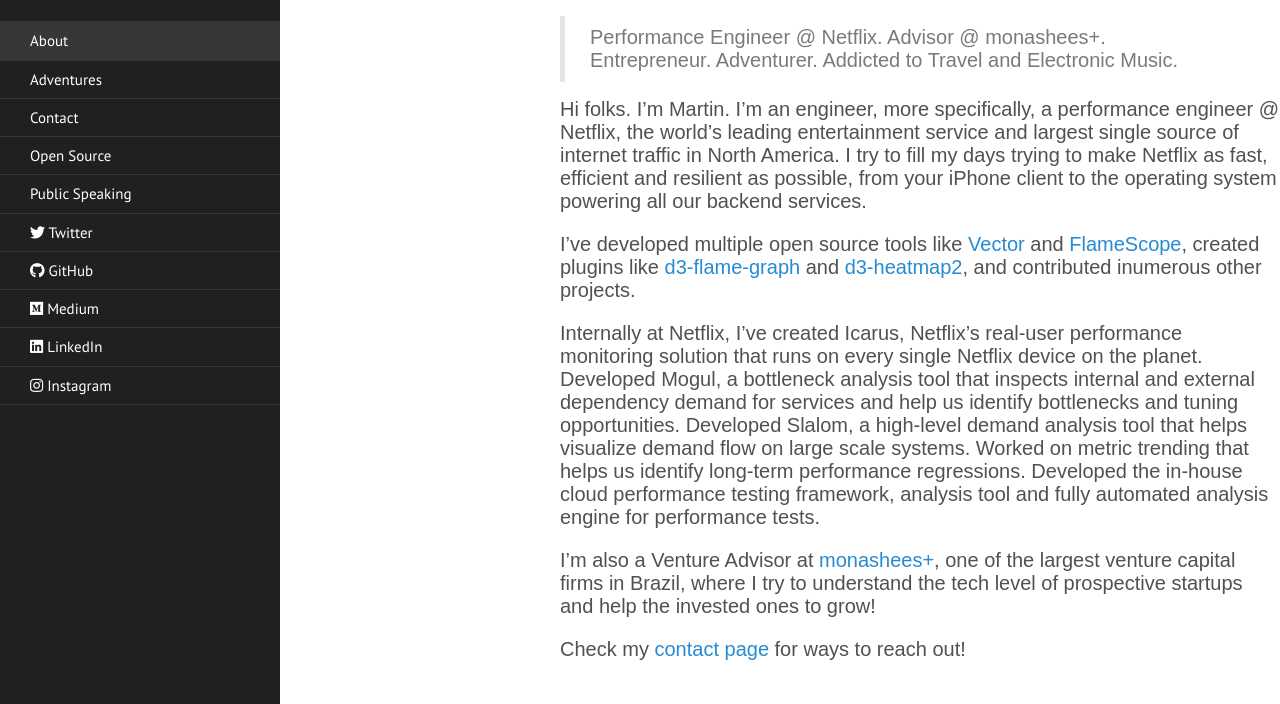
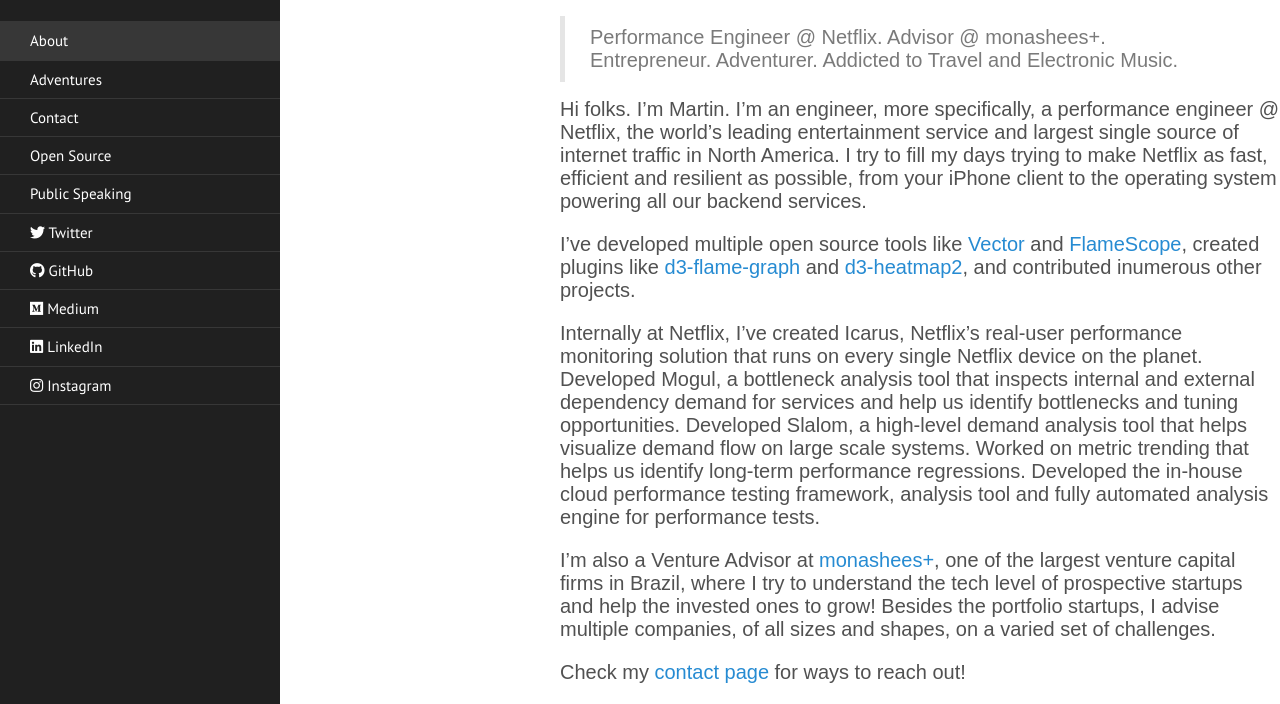
Before and after one commit to spiermar/spiermar.github.io, a Jekyll site: the page built from index.md, in a window 1280 px wide and 980 px high, cut to the strip 276-980 px from the top of the window. Built offline with Jekyll 4.4.1, drawn with Linux system fonts in a browser that asks for light colours; nearby versions of some CDN libraries.

```diff
--- a/index.md
+++ b/index.md
@@ -13,6 +13,6 @@ I've developed multiple open source tools like [Vector](https://github.com/Netfl
 
 Internally at Netflix, I've created Icarus, Netflix's real-user performance monitoring solution that runs on every single Netflix device on the planet. Developed Mogul, a bottleneck analysis tool that inspects internal and external dependency demand for services and help us identify bottlenecks and tuning opportunities. Developed Slalom, a high-level demand analysis tool that helps visualize demand flow on large scale systems. Worked on metric trending that helps us identify long-term performance regressions. Developed the in-house cloud performance testing framework, analysis tool and fully automated analysis engine for performance tests.
 
-I'm also a Venture Advisor at [monashees+](http://monashees.com.br/en/), one of the largest venture capital firms in Brazil, where I try to understand the tech level of prospective startups and help the invested ones to grow!
+I'm also a Venture Advisor at [monashees+](http://monashees.com.br/en/), one of the largest venture capital firms in Brazil, where I try to understand the tech level of prospective startups and help the invested ones to grow! Besides the portfolio startups, I advise multiple companies, of all sizes and shapes, on a varied set of challenges.
 
 Check my [contact page](/contact) for ways to reach out!
```
Also changed, not shown: public-speaking.md (+1 -1 lines).
